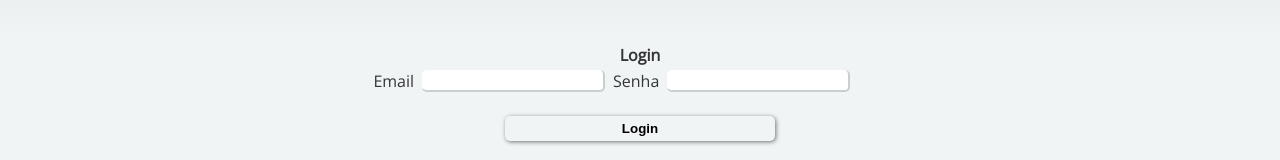
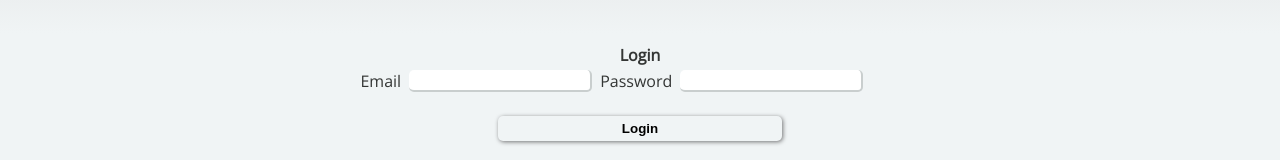
Before and after one commit to hugarty/PairFeedbackClient, a React (Create React App) app: page /login in a window 1280 px wide. Shown: the part 128-288 px from the top of the page. Built offline with nearby package versions, Linux system fonts and the light colour scheme.

Commit message:
Refatorando o nome senha

```diff
--- a/src/components/FormLogin.jsx
+++ b/src/components/FormLogin.jsx
@@ -2,7 +2,7 @@ import React, {useState} from 'react';
 import { doLogin } from '../api/ApiFeedBack';
 
 const FormLogin = ({onSubmitMethod, errorsMsg, nameStateProperty}) => {
-  const [state, setState] = useState({email:'', senha:''});
+  const [state, setState] = useState({email:'', passwd:''});
 
   /* Apenas definiu um valor diferente em uma propriedade
     let obj = {arroz:'', feijao:'x'}
@@ -18,12 +18,12 @@ const FormLogin = ({onSubmitMethod, errorsMsg, nameStateProperty}) => {
             value={state.email}
             onChange={handleOnChange} />
           <span>{errorsMsg.email}</span>
-          <label htmlFor="senha">Senha</label>
-          <input type="password" name="senha" required
+          <label htmlFor="passwd">Password</label>
+          <input type="password" name="passwd" required
             minLength="6"
-            value={state.senha}
+            value={state.passwd}
             onChange={handleOnChange} />
-          <span>{errorsMsg.senha}</span>
+          <span>{errorsMsg.passwd}</span>
           <button type="submit" value="login">Login</button>
         </fieldset>
       </form>
--- a/src/components/FormSignUp.jsx
+++ b/src/components/FormSignUp.jsx
@@ -2,7 +2,7 @@ import React, {useState} from 'react';
 import { doSignUp } from '../api/ApiFeedBack';
 
 const FormSignUp = ({onSubmitMethod, errorsMsg, nameStateProperty}) => {
-  const [state, setState] = useState({name:'', email:'', senha:''});
+  const [state, setState] = useState({name:'', email:'', passwd:''});
 
   /* Apenas definiu um valor diferente em uma propriedade
     let obj = {arroz:'', feijao:'x'}
@@ -24,11 +24,11 @@ const FormSignUp = ({onSubmitMethod, errorsMsg, nameStateProperty}) => {
             value={state.email}
             onChange={handleOnChange}/>
           <span>{errorsMsg.email}</span>
-          <label htmlFor="senha">Password</label>
-          <input type="password" name="senha" minLength='6' required
-            value={state.senha}
+          <label htmlFor="passwd">Password</label>
+          <input type="password" name="passwd" minLength='6' required
+            value={state.passwd}
             onChange={handleOnChange}/>
-            <span>{errorsMsg.senha}</span>
+            <span>{errorsMsg.passwd}</span>
             <button type="submit" value="login">SignUp</button>
         </fieldset>
       </form>
```
